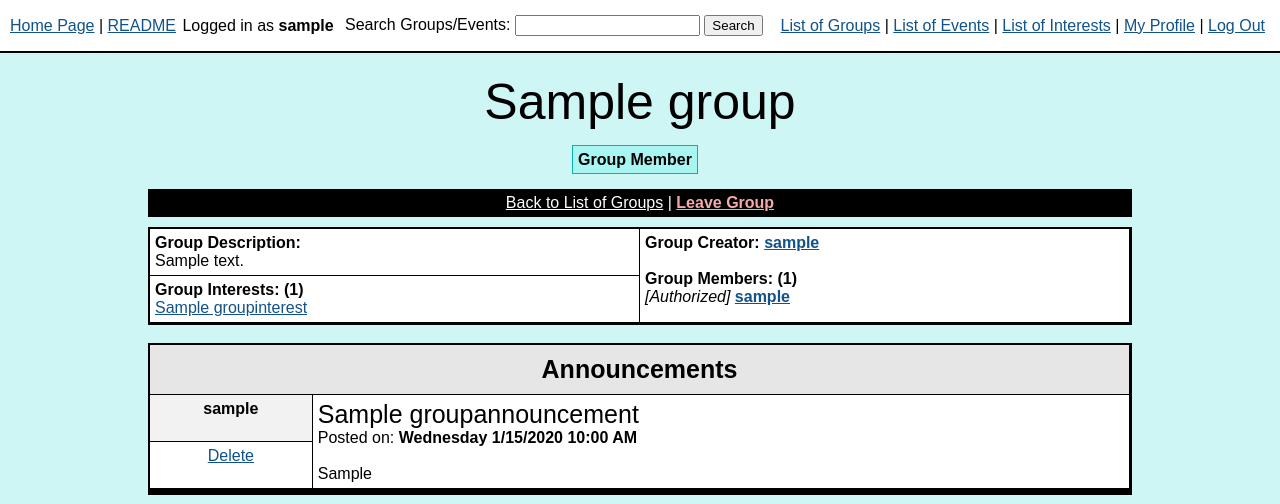
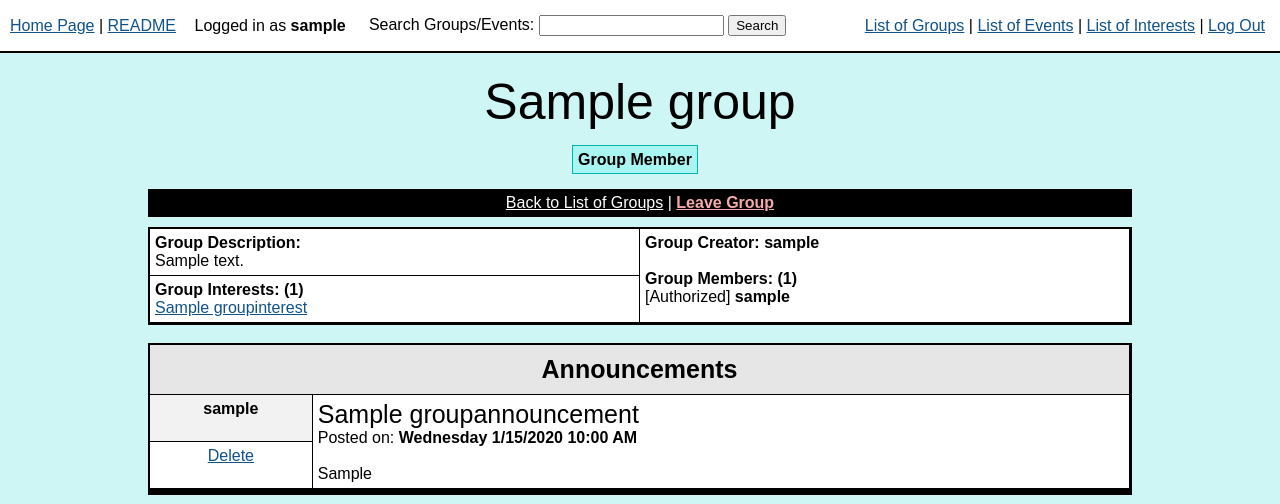
Before and after one commit to Andrew-Zarenberg/Meetup, a PHP site: page /group.php?id=1 in a window 1280 px wide. Shown: the top 504 px of the page. Run offline with PHP 8.4, Linux system fonts and the light colour scheme; the visitor is signed in with stand-in values (Sample User, id 1); tables that the repository leaves empty or names only in its code hold one stand-in row (values such as "Sample post").

Commit message:
modified user links

```diff
--- a/body_header.php
+++ b/body_header.php
@@ -35,7 +35,7 @@
 		<a href="interests.php">List of Interests</a> |
 
 		<?php if(isset($username)){ ?>
-			<a href="user.php">My Profile</a> |
+			<!--<a href="user.php">My Profile</a> | -->
 			<a href="logout.php">Log Out</a>
 		<?php } else { ?>
 			<a href="register.php">Register</a> |
--- a/event.php
+++ b/event.php
@@ -191,10 +191,11 @@
 							if($stmt = $mysqli->prepare("SELECT username FROM eventuser WHERE event_id=? AND rsvp=1")){
 								$stmt->bind_param("i",$event_id);
 								$stmt->execute();
-								$stmt->bind_result($username);
+								$stmt->bind_result($user);
 
 								while($stmt->fetch()){
-									echo '<div><a href="user.php?username='.$username.'">'.$username.'</a></div>';
+									//echo '<div><a href="user.php?username='.$username.'">'.$username.'</a></div>';
+									echo '<div><span class="member">'.htmlentities($user).'</span></div>';
 								}
 								$stmt->close();
 							}
--- a/group.php
+++ b/group.php
@@ -326,8 +326,9 @@
 
 					<td style="width:50%" rowspan="2">
 						<?php
-							echo '<div class="authorized"><strong>Group Creator:</strong> ';
-							echo '<a href="user.php?username='.$group_creator.'">'.$group_creator.'</a>';
+							echo '<div><strong>Group Creator:</strong> ';
+							//echo '<a href="user.php?username='.$group_creator.'">'.$group_creator.'</a>';
+							echo '<span class="member">'.htmlentities($group_creator).'</span>';
 							echo '</div><br /><strong>Group Members: ('.$num_members.')</strong><br />';
 
 							if($stmt = $mysqli->prepare("SELECT username, authorized FROM groupuser WHERE group_id=? ORDER BY authorized DESC, username")){
@@ -335,9 +336,10 @@
 								$stmt->execute();
 								$stmt->bind_result($user, $authorized);
 								while($stmt->fetch()){
-									if($authorized) echo '<div class="authorized"><span>[Authorized]</span> ';
+									if($authorized) echo '<div class="authorized"><span class="auth">[Authorized]</span> ';
 									else echo '<div>';
-									echo '<a href="user.php?username='.htmlentities($user).'">'.htmlentities($user).'</a></div>';
+									//echo '<a href="user.php?username='.htmlentities($user).'">'.htmlentities($user).'</a></div>';
+									echo '<span class="member">'.htmlentities($user).'</span>';
 								}
 								$stmt->close();
 							}
--- a/groups.php
+++ b/groups.php
@@ -65,7 +65,8 @@
 						echo '</td>';
 
 						echo '<td class="group_members num">'.$num_members.'</td>';
-						echo '<td class="group_creator"><a href="user.php?username='.htmlentities($group_creator).'">'.htmlentities($group_creator).'</a></td></tr>';
+						//echo '<td class="group_creator"><a href="user.php?username='.htmlentities($group_creator).'">'.htmlentities($group_creator).'</a></td></tr>';
+						echo '<td class="group_creator"><span class="member">'.htmlentities($group_creator).'</span></td></tr>';
 					}
 					$groups->close();
 				}
--- a/header.php
+++ b/header.php
@@ -121,7 +121,7 @@ table.separation, table.separation td, table.separation.th {
 	vertical-align:top;
 }
 
-div.authorized span {
+span.auth
 	font-style:italic;
 }
 
@@ -209,6 +209,10 @@ table.noborder {
 table.noborder td, table.noborder th {
 	border:0;
 }
+
+span.member {
+	font-weight:bold;
+}
 </style>
 
 <!-- End Header -->
--- a/index.php
+++ b/index.php
@@ -180,7 +180,8 @@
 								echo '</td>';
 
 								echo '<td class="group_members num">'.$num_members.'</td>';
-								echo '<td class="group_creator"><a href="user.php?username='.$group_creator.'">'.htmlentities($group_creator).'</a></td></tr>';
+								//echo '<td class="group_creator"><a href="user.php?username='.$group_creator.'">'.htmlentities($group_creator).'</a></td></tr>';
+								echo '<td class="group_creator"><span class="member">'.htmlentities($group_creator).'</span></td></tr>';
 							}
 						}
 						$groups->close();
--- a/interest.php
+++ b/interest.php
@@ -70,7 +70,8 @@
 						echo '</td>';
 
 						echo '<td class="group_members num">'.$num_members.'</td>';
-						echo '<td class="group_creator"><a href="user.php?username='.htmlentities($group_creator).'">'.htmlentities($group_creator).'</a></td></tr>';
+						//echo '<td class="group_creator"><a href="user.php?username='.htmlentities($group_creator).'">'.htmlentities($group_creator).'</a></td></tr>';
+						echo '<td class="group_creator"><span class="member">'.htmlentities($group_creator).'</span></td></tr>';
 					}
 					$groups->close();
 				}
```
Also changed, not shown: search.php (+6 -5 lines).
